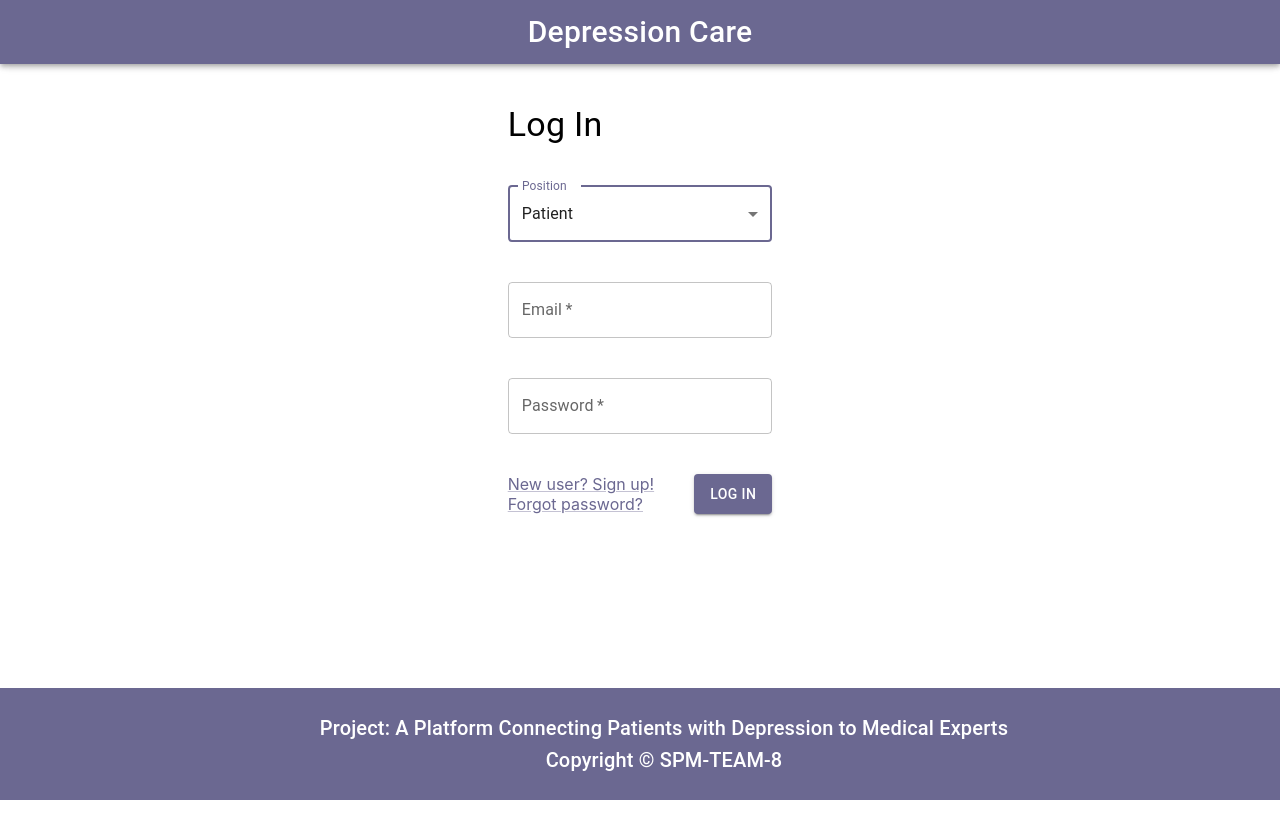
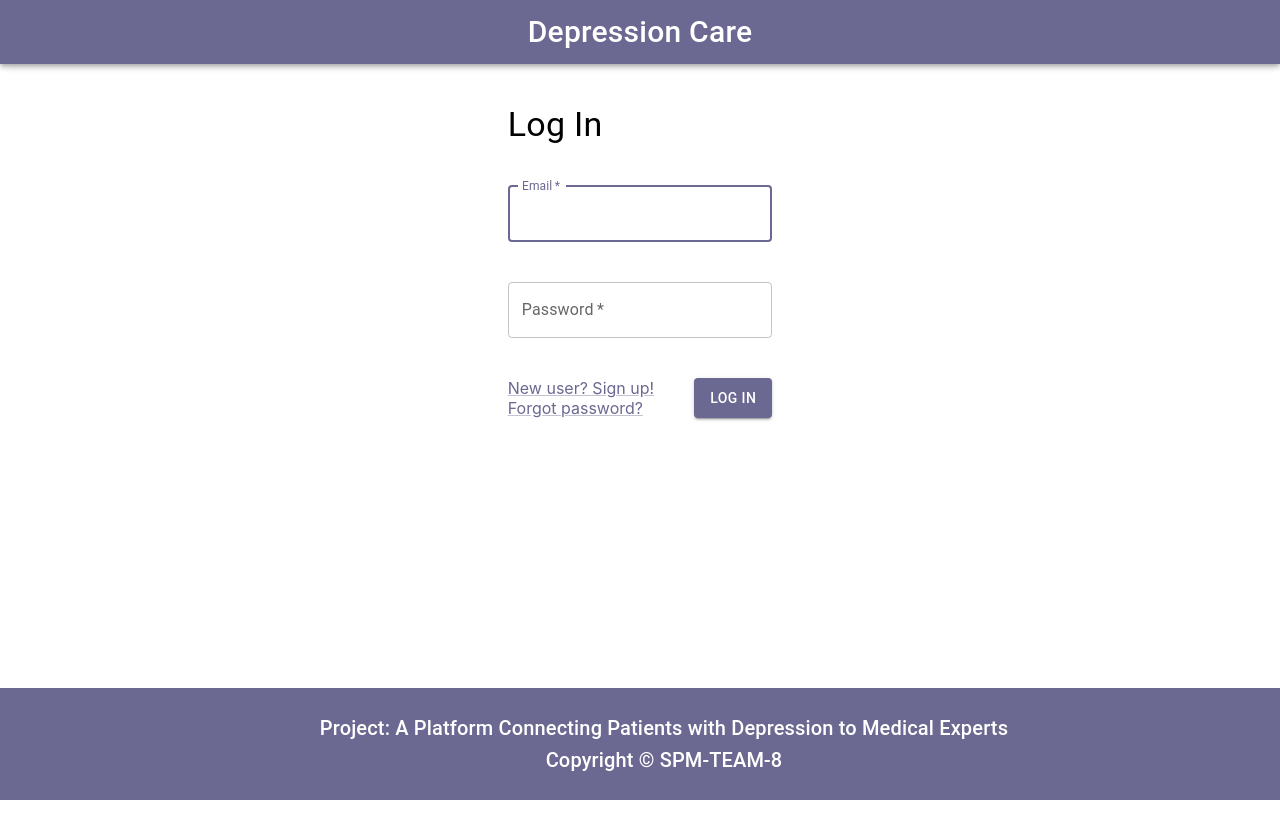
Before and after one commit to wizapp-link/medical-platform-frontend, a React (Create React App) app: page / in a window 1280 px wide. Shown: the top 838 px of the page. Built offline with nearby package versions, Linux system fonts and the light colour scheme.

Commit message:
remove position selection from unified log in screen

```diff
--- a/src/screens/LogInScreen.tsx
+++ b/src/screens/LogInScreen.tsx
@@ -26,7 +26,6 @@ export default function LogInScreen() {
 	// const [email, setEmail] = useState('');
 	const [email, setEmail] = useState('');
 	const [password, setPassword] = useState('');
-	const [position, setPosition] = useState(initPosition);
 
 
 	const handleSubmit = (e: FormEvent) => {
@@ -57,28 +56,6 @@ export default function LogInScreen() {
 					<form onSubmit={handleSubmit}>
 						<Stack spacing={5} padding={5}>
 							<Typography variant="h4">Log In</Typography>
-							<div>
-								<FormControl fullWidth>
-									<InputLabel variant="outlined" htmlFor="position">
-										Position
-									</InputLabel>
-									<Select
-										labelId="position-field"
-										id="position"
-										value={position}
-										onChange={e => setPosition(e.target.value)}
-										label="Position"
-										required
-										autoFocus
-									>
-										<MenuItem value="patient">Patient</MenuItem>
-										<MenuItem value="doctor">Doctor</MenuItem>
-										<MenuItem value="counselor">Counselor</MenuItem>
-										<MenuItem value="manager">Manager</MenuItem>
-									</Select>
-								</FormControl>
-
-							</div>
 							<TextField
 								id="email-field"
 								label="Email"
@@ -102,7 +79,7 @@ export default function LogInScreen() {
 
 							<Stack direction="row" spacing={5}>
 								<Stack>
-									<Link component={RouterLink} to={`/Register?position=${position}`} color='primary'>
+									<Link component={RouterLink} to={`/Register`} color='primary'>
 										New user? Sign up!
 									</Link>
 									<Link component={RouterLink} to={`/forgot_password`} color='primary'>
```
